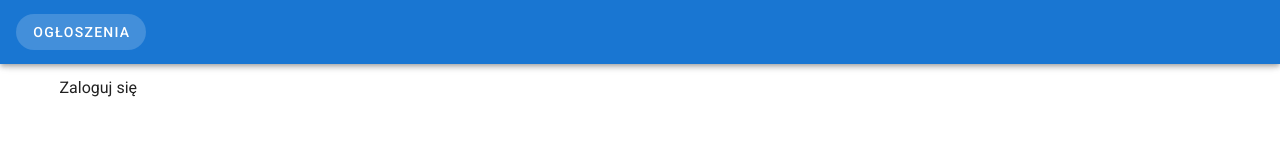
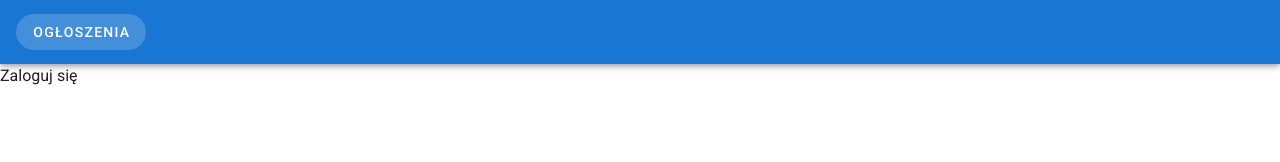
Before and after one commit to Milesq/notice-board, a Vue app: page / in a window 1280 px wide. Shown: the top 162 px of the page. Built offline with nearby package versions, Linux system fonts and the light colour scheme.

Commit message:
Remove default v-container around content

```diff
--- a/src/App.vue
+++ b/src/App.vue
@@ -7,9 +7,7 @@
     </v-app-bar>
 
     <v-content>
-      <v-container>
-        <router-view />
-      </v-container>
+      <router-view />
     </v-content>
   </v-app>
 </template>
```
